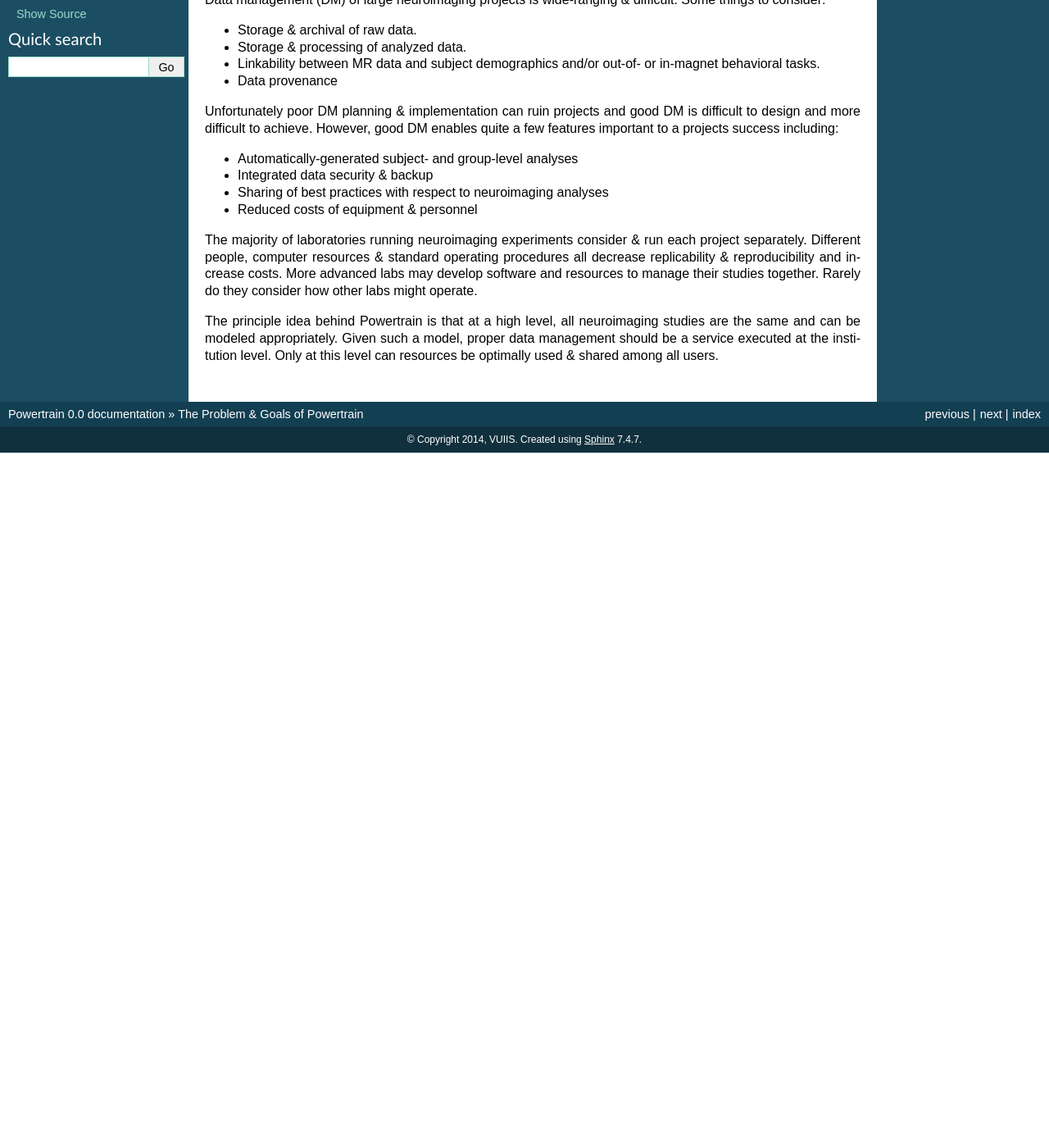
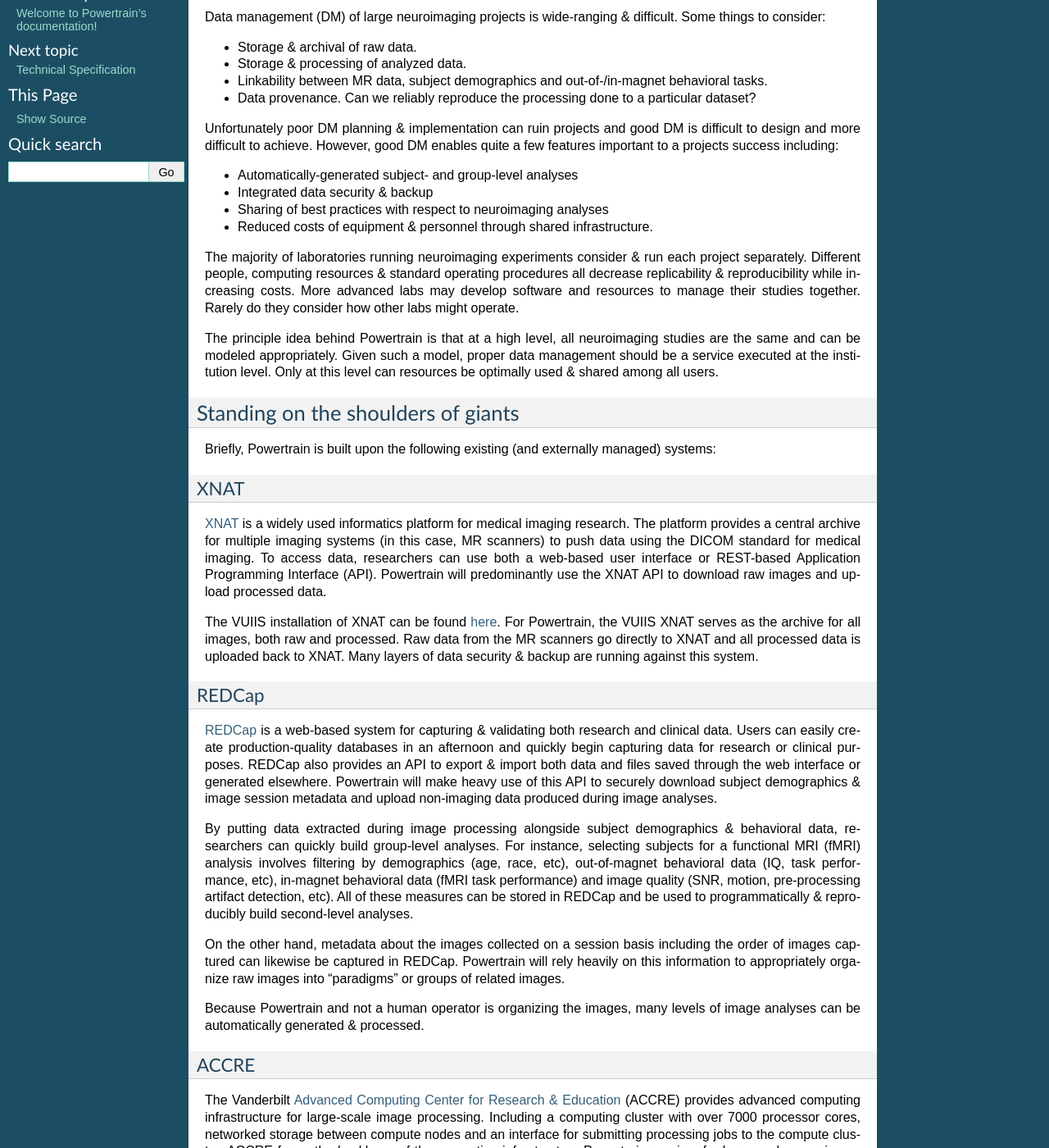
Before and after one commit to VUIIS/powertrain, a Sphinx documentation site: the page built from docs/spec_func.rst, in a window 1280 px wide and 1400 px high, scrolled down 279 px. Shown: the whole window at 82% size. Built offline with Sphinx 7.4.7, drawn with Linux system fonts in a browser that asks for light colours; before the commit the page ends 900 px from its top, so only the background shows below that; some of the changed text lies outside the part shown.

Commit message:
Add functional specification & coverage
Also tweaks to README

```diff
--- a/docs/spec_func.rst
+++ b/docs/spec_func.rst
@@ -1,25 +1,82 @@
 The Problem & Goals of Powertrain
 =================================
 
-Powertrain is written for researchers using MR imaging at Vanderbilt. While ideas implemented within Powertrain may have broad applicability, we are designing Powertrain to be most useful to Vanderbilt researchers who capture MR data at `VUIIS <http://vuiis.vanderbilt.edu>`_. This is not a generalized system for running large-scale imaging analyses; we will make design & implementation decisions specific to infrastructure available at Vanderbilt. If similar infrastructure is available elsewhere, other research engineers may find Powertrain useful.
+Powertrain is written for researchers using VUIIS MR imaging infrastructure at Vanderbilt. While ideas implemented within Powertrain may have broad applicability, we are designing Powertrain to be most useful to Vanderbilt researchers who capture MR data at `VUIIS <http://vuiis.vanderbilt.edu>`_. As such, this is not a generalized system for running large-scale imaging analyses; we will make design & implementation decisions specific to infrastructure available at Vanderbilt. If similar infrastructure is available elsewhere, other research engineers may find Powertrain useful.
 
 The Problem
-+++++++++++
+-----------
 
 Data management (DM) of large neuroimaging projects is wide-ranging & difficult. Some things to consider:
 
 * Storage & archival of raw data.
 * Storage & processing of analyzed data.
-* Linkability between MR data and subject demographics and/or out-of- or in-magnet behavioral tasks.
-* Data provenance
+* Linkability between MR data, subject demographics and out-of-/in-magnet behavioral tasks.
+* Data provenance. Can we reliably reproduce the processing done to a particular dataset?
 
 Unfortunately poor DM planning & implementation can ruin projects and good DM is difficult to design and more difficult to achieve. However, good DM enables quite a few features important to a projects success including:
 
 * Automatically-generated subject- and group-level analyses
 * Integrated data security & backup
 * Sharing of best practices with respect to neuroimaging analyses
-* Reduced costs of equipment & personnel
+* Reduced costs of equipment & personnel through shared infrastructure.
 
-The majority of laboratories running neuroimaging experiments consider & run each project separately. Different people, computer resources & standard operating procedures all decrease replicability & reproducibility and increase costs. More advanced labs may develop software and resources to manage their studies together. Rarely do they consider how other labs might operate.
+The majority of laboratories running neuroimaging experiments consider & run each project separately. Different people, computing resources & standard operating procedures all decrease replicability & reproducibility while increasing costs. More advanced labs may develop software and resources to manage their studies together. Rarely do they consider how other labs might operate.
 
 The principle idea behind Powertrain is that at a high level, all neuroimaging studies are the same and can be modeled appropriately. Given such a model, proper data management should be a service executed at the institution level. Only at this level can resources be optimally used & shared among all users.
+
+Standing on the shoulders of giants
+-----------------------------------
+
+Briefly, Powertrain is built upon the following existing (and externally managed) systems:
+
+XNAT
+^^^^
+
+`XNAT <http://xnat.org>`_ is a widely used informatics platform for medical imaging research. The platform provides a central archive for multiple imaging systems (in this case, MR scanners) to push data using the DICOM standard for medical imaging. To access data, researchers can use both a web-based user interface or REST-based Application Programming Interface (API). Powertrain will predominantly use the XNAT API to download raw images and upload processed data.
+
+The VUIIS installation of XNAT can be found `here <http://xnat.vanderbilt.edu/xnat>`_. For Powertrain, the VUIIS XNAT serves as the archive for all images, both raw and processed. Raw data from the MR scanners go directly to XNAT and all processed data is uploaded back to XNAT. Many layers of data security & backup are running against this system.
+
+REDCap
+^^^^^^
+
+`REDCap <http://project-redcap.org>`_ is a web-based system for capturing & validating both research and clinical data. Users can easily create production-quality databases in an afternoon and quickly begin capturing data for research or clinical purposes. REDCap also provides an API to export & import both data and files saved through the web interface or generated elsewhere. Powertrain will make heavy use of this API to securely download subject demographics & image session metadata and upload non-imaging data produced during image analyses.
+
+By putting data extracted during image processing alongside subject demographics & behavioral data, researchers can quickly build group-level analyses. For instance, selecting subjects for a functional MRI (fMRI) analysis involves filtering by demographics (age, race, etc), out-of-magnet behavioral data (IQ, task performance, etc), in-magnet behavioral data (fMRI task performance) and image quality (SNR, motion, pre-processing artifact detection, etc). All of these measures can be stored in REDCap and be used to programmatically & reproducibly build second-level analyses.
+
+On the other hand, metadata about the images collected on a session basis including the order of images captured can likewise be captured in REDCap. Powertrain will rely heavily on this information to appropriately organize raw images into "paradigms" or groups of related images.
+
+Because Powertrain and not a human operator is organizing the images, many levels of image analyses can be automatically generated & processed.
+
+ACCRE
+^^^^^
+
+The Vanderbilt `Advanced Computing Center for Research & Education <http://www.accre.vanderbilt.edu>`_ (ACCRE) provides advanced computing infrastructure for large-scale image processing. Including a computing cluster with over 7000 processor cores, networked storage between compute nodes and an interface for submitting processing jobs to the compute cluster, ACCRE forms the backbone of the computing infrastructure Powertrain requires for large-scale neuroimage processing.
+
+In general, image processing requires the following steps:
+
+1. Organization of raw data.
+2. Script generation around publicly-available or in-house analysis programs.
+3. Submission of these scripts to the compute cluster.
+4. Asynchronous handling of finished and crashed jobs.
+5. Manual Quality Assurance (QA) for correctness & usability.
+
+Powertrain can handle steps 1-4 but because different research groups may perform QA with different parameters of interest, Powertrain will instead make it as easy as possible for researchers to view rendered images of their data and make QA judgements. Powertrain will send this QA classification to REDCap and/or XNAT, based on the researchers needs.
+
+Powertrain Web Interface
+------------------------
+
+Users will interact with Powertrain primarily through a web-based interface. Through the UI, they will be able to accomplish the following tasks:
+
+* Create an account for themselves and request permission to view and/or administer projects.
+* View available projects and sessions within each project.
+* Within each session, view completed processing tasks. Captured logs of the processing as well as any rendered images will be presented.
+* If the user is an administrator to the project, they will be able to make QA judgements through the interface.
+* If the user is an administrator, they can reset processing tasks so that Powertrain will re-submit the required processing to the compute cluster.
+* If the user can only view sessions, they can flag certain processing results for review by an administrator. The administrators of the project will get an email notifying this action.
+
+Powertrain Programmatic Interface
+---------------------------------
+
+Initially, the programmatic interface to Powertrain will be limited to just receiving Data Entry Triggers from REDCap. These triggers are generated by the REDCap server when data is saved within projects. These triggers give reseachers the power to drive imaging data management within Powertrain simply by using their own REDCap database(s).
+
+In the future we may explore implementing a RESTful API on top of Powertrain but this is not concrete.
```
Also changed, not shown: README.md (+13 -5 lines), manage.py (+6 -2 lines), 1 other file.
